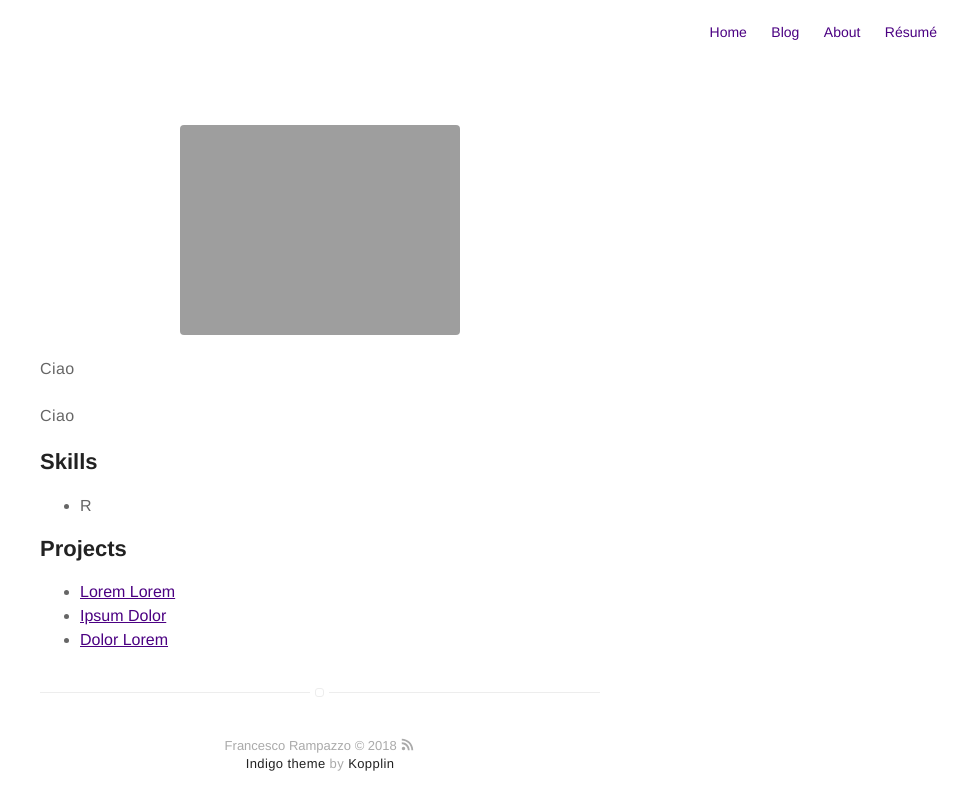
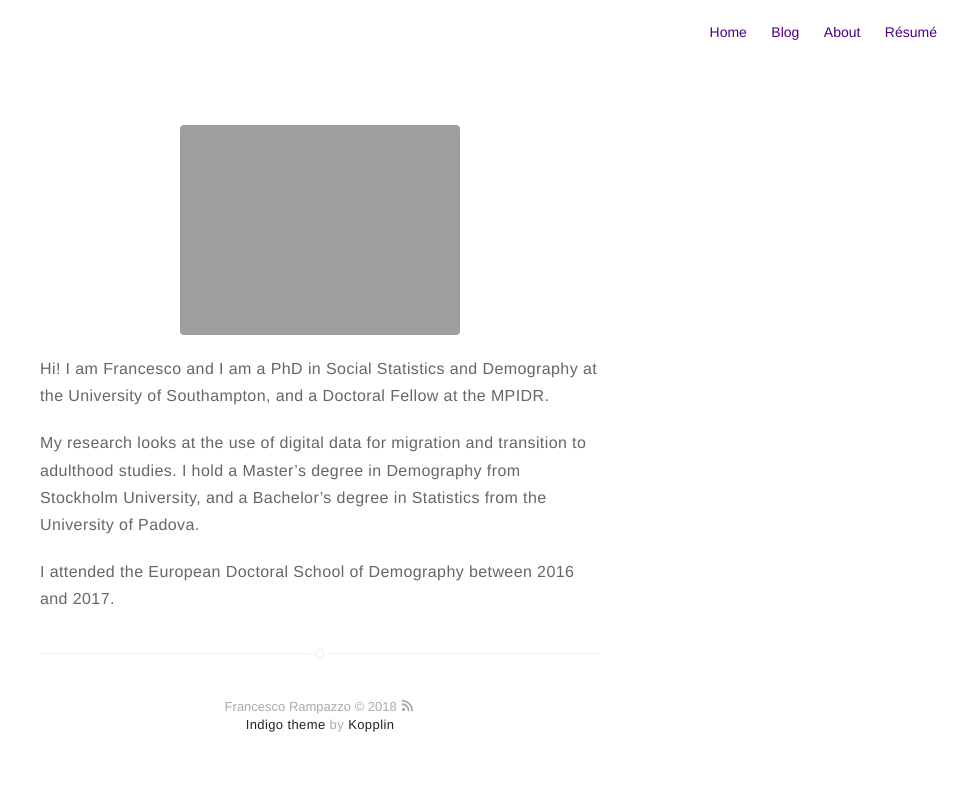
Before and after one commit to chiccorampazzo/chiccorampazzo.github.io, a Jekyll site: the page built from about-me.md, in a window 1280 px wide. Shown: the top 810 px of the page, without its empty margins (320-1280 px from the left). Built offline with Jekyll 4.4.1, drawn with Linux system fonts in a browser that asks for light colours; nearby versions of some CDN libraries.

Commit message:
about me page

```diff
--- a/about-me.md
+++ b/about-me.md
@@ -4,20 +4,10 @@ layout: page
 ---
 ![Profile Image]({{ site.url }}/{{ site.picture }})
 
-<p>Ciao</p>
+Hi!
+I am Francesco and I am a PhD in Social Statistics and Demography at the University of Southampton, and a Doctoral Fellow at the MPIDR.
 
-<p>Ciao</p>
+My research looks at the use of digital data for migration and transition to adulthood studies.
+I hold a Master’s degree in Demography from Stockholm University, and a Bachelor’s degree in Statistics from the University of Padova.
 
-<h2>Skills</h2>
-
-<ul class="skill-list">
-	<li>R</li>
-</ul>
-
-<h2>Projects</h2>
-
-<ul>
-	<li><a href="https://github.com/">Lorem Lorem</a></li>
-	<li><a href="https://github.com/">Ipsum Dolor</a></li>
-	<li><a href="https://github.com/">Dolor Lorem</a></li>
-</ul>
+I attended the European Doctoral School of Demography between 2016 and 2017.
```
Also changed, not shown: about.md (deleted, +0 -23 lines).
